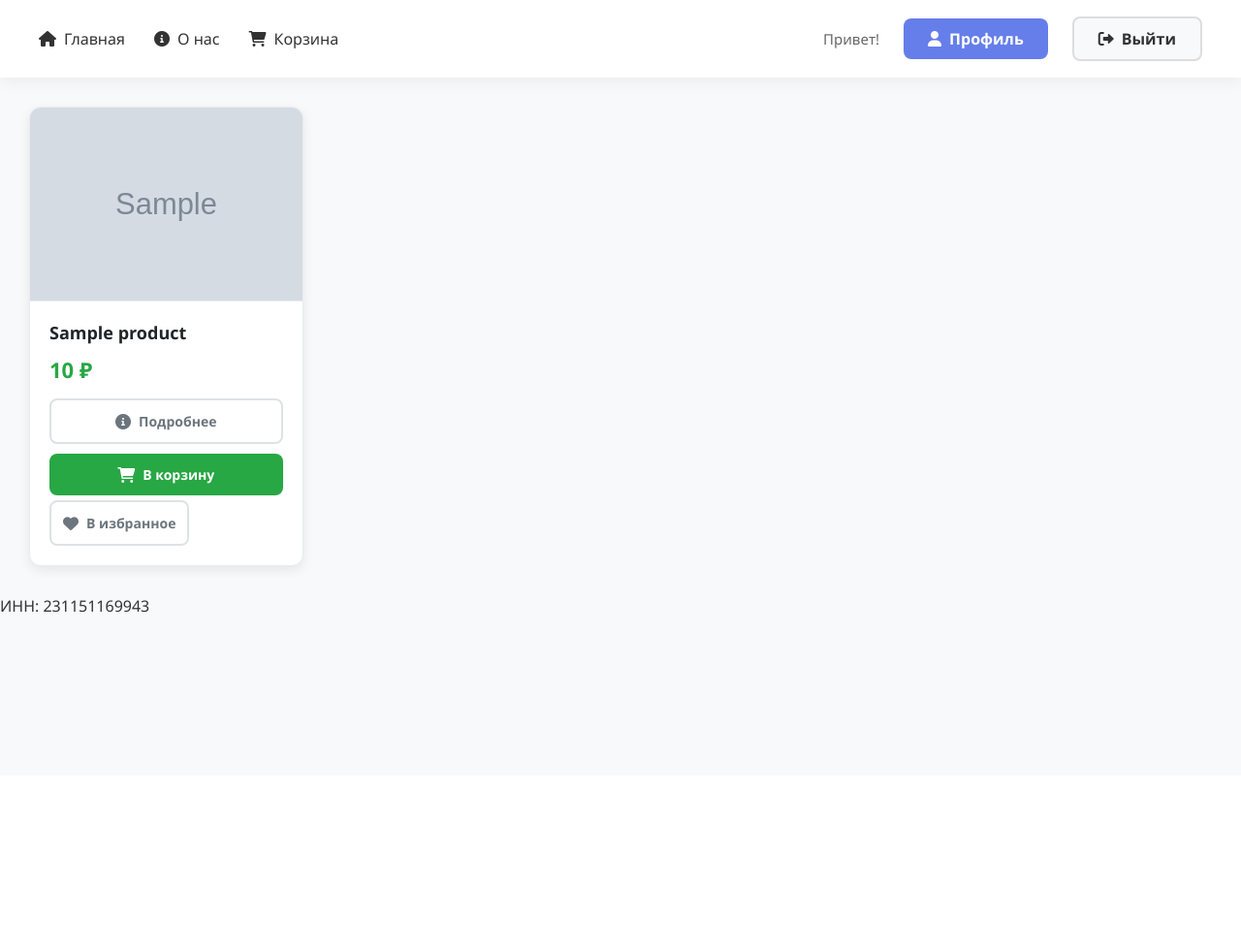
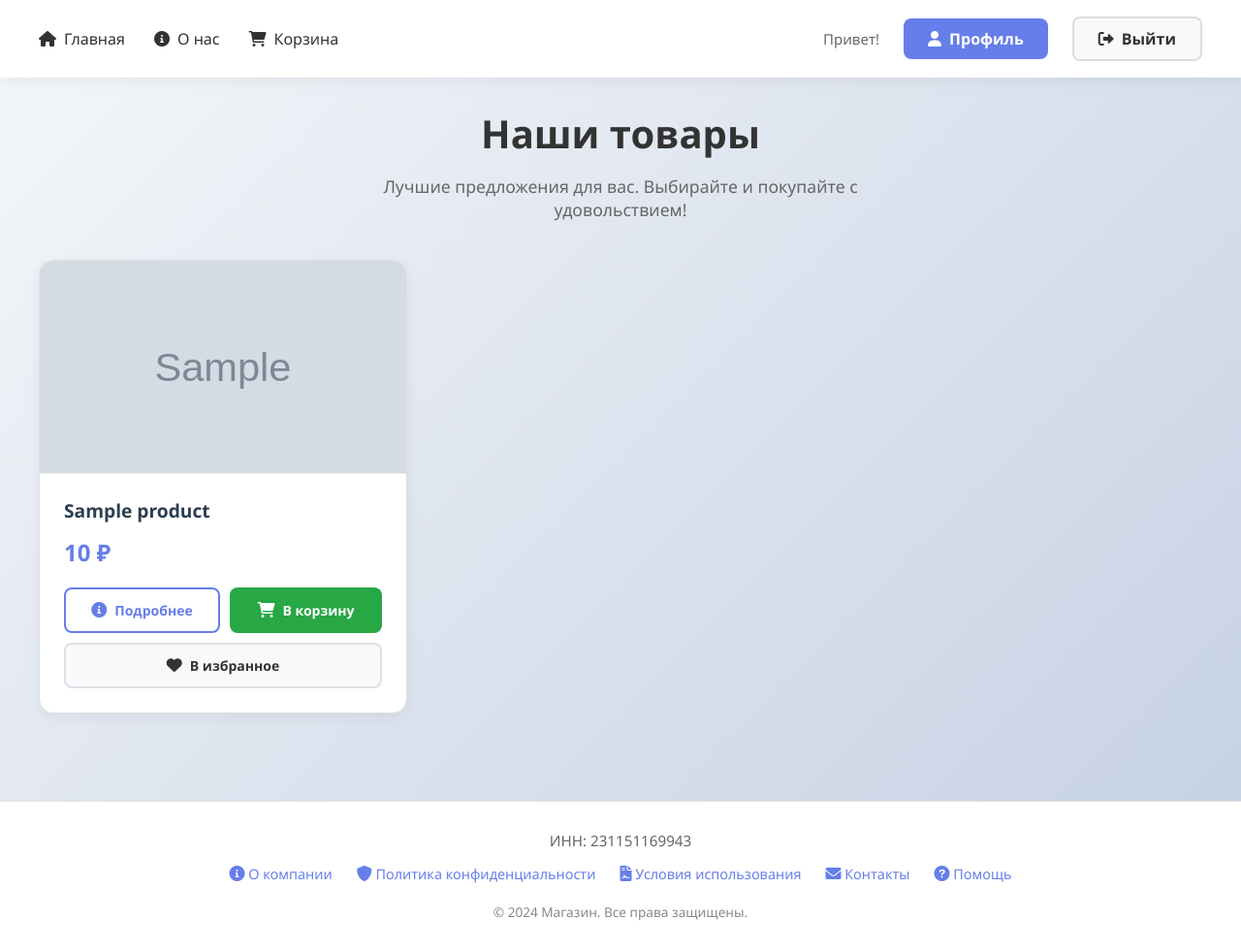
Before and after one commit to thelight21313/mini-shop, a Django app: page / in a window 1280 px wide. Shown: the whole page at 97% size. Before the commit the page ends 632 px from the top, so only its background shows below. Run offline with Django 4.2, Linux system fonts and the light colour scheme; tables that the repository leaves empty hold one stand-in row (values such as "Sample post"); grey boxes marked "Sample" are stand-in pictures; parts of the project's set-up code (start-up, migrations or seed data) failed here and were passed over.

Commit message:
update home.html (main page)

```diff
--- a/main/templates/main/home.html
+++ b/main/templates/main/home.html
@@ -4,7 +4,7 @@
 <head>
     <meta charset="UTF-8">
     <meta name="viewport" content="width=device-width, initial-scale=1.0">
-    <title>Магазин</title>
+    <title>Магазин | Каталог товаров</title>
     <style>
         * {
             margin: 0;
@@ -14,97 +14,133 @@
         }
 
         body {
-            background: #f8f9fa;
+            background: linear-gradient(135deg, #f5f7fa 0%, #c3cfe2 100%);
             color: #333;
+            min-height: 100vh;
+            display: flex;
+            flex-direction: column;
         }
 
-        .products {
-            padding: 30px;
-            display: grid;
-            grid-template-columns: repeat(auto-fill, minmax(280px, 1fr));
-            gap: 30px;
+        .main-content {
+            flex: 1;
+            padding: 30px 40px;
             max-width: 1400px;
+            margin: 0 auto;
+            width: 100%;
+        }
+
+        .page-header {
+            margin-bottom: 40px;
+            text-align: center;
+        }
+
+        .page-header h1 {
+            font-size: 2.5rem;
+            color: #333;
+            margin-bottom: 15px;
+        }
+
+        .page-header p {
+            color: #666;
+            font-size: 1.1rem;
+            max-width: 600px;
             margin: 0 auto;
         }
 
-        .card {
+        .products-grid {
+            display: grid;
+            grid-template-columns: repeat(auto-fill, minmax(300px, 1fr));
+            gap: 30px;
+            margin-bottom: 60px;
+        }
+
+        .product-card {
             background: white;
-            border-radius: 12px;
-            box-shadow: 0 4px 12px rgba(0,0,0,0.08);
+            border-radius: 15px;
+            box-shadow: 0 5px 15px rgba(0,0,0,0.05);
             overflow: hidden;
             display: flex;
             flex-direction: column;
-            transition: transform 0.3s ease, box-shadow 0.3s ease;
-            border: 1px solid #e9ecef;
+            transition: all 0.3s ease;
+            border: 1px solid #e0e0e0;
+            position: relative;
         }
 
-        .card:hover {
-            transform: translateY(-5px);
-            box-shadow: 0 8px 20px rgba(0,0,0,0.12);
+        .product-card:hover {
+            transform: translateY(-8px);
+            box-shadow: 0 15px 35px rgba(0,0,0,0.1);
         }
 
-        .card-image {
+        .product-image {
             width: 100%;
-            height: 200px;
+            height: 220px;
             object-fit: cover;
-            border-bottom: 1px solid #e9ecef;
+            border-bottom: 1px solid #f0f0f0;
         }
 
-        .card-content {
-            padding: 20px;
+        .product-content {
+            padding: 25px;
             flex: 1;
             display: flex;
             flex-direction: column;
         }
 
-        .card-title {
-            font-size: 18px;
+        .product-title {
+            font-size: 1.2rem;
             font-weight: 600;
-            margin-bottom: 10px;
-            color: #212529;
+            margin-bottom: 12px;
+            color: #2c3e50;
             line-height: 1.4;
         }
 
-        .card-price {
-            font-size: 22px;
+        .product-price {
+            font-size: 1.5rem;
             font-weight: 700;
-            color: #28a745;
-            margin-bottom: 15px;
+            color: #667eea;
+            margin-bottom: 20px;
         }
 
-        .card-actions {
+        .product-actions {
             margin-top: auto;
             display: flex;
             flex-direction: column;
+            gap: 12px;
+        }
+
+        .action-buttons {
+            display: flex;
             gap: 10px;
+            margin-bottom: 10px;
         }
 
         .btn {
-            padding: 12px;
+            padding: 12px 20px;
             border: none;
             border-radius: 8px;
             cursor: pointer;
             font-size: 14px;
             font-weight: 600;
-            transition: all 0.2s ease;
+            transition: all 0.3s ease;
             display: flex;
             align-items: center;
             justify-content: center;
             gap: 8px;
+            flex: 1;
+            text-decoration: none;
         }
 
         .btn:hover {
             transform: translateY(-2px);
-            box-shadow: 0 4px 8px rgba(0,0,0,0.1);
         }
 
         .btn-primary {
-            background: #007bff;
+            background: #667eea;
             color: white;
         }
 
         .btn-primary:hover {
-            background: #0056b3;
+            background: #5a6fd8;
+            box-shadow: 0 5px 15px rgba(102, 126, 234, 0.2);
         }
 
         .btn-secondary {
@@ -113,184 +149,251 @@
         }
 
         .btn-secondary:hover {
-            background: #1e7e34;
+            background: #218838;
+            box-shadow: 0 5px 15px rgba(40, 167, 69, 0.2);
         }
 
         .btn-outline {
             background: transparent;
-            color: #6c757d;
-            border: 2px solid #dee2e6;
+            color: #667eea;
+            border: 2px solid #667eea;
         }
 
         .btn-outline:hover {
-            border-color: #007bff;
-            color: #007bff;
+            background: rgba(102, 126, 234, 0.05);
         }
 
-        .form-group {
-            display: flex;
-            gap: 10px;
-            flex-wrap: wrap;
+        .btn-favorite {
+            background: #f8f9fa;
+            color: #333;
+            border: 2px solid #dee2e6;
+            width: 100%;
         }
 
-        .form-group .btn {
-            flex: 1;
-            min-width: 120px;
-        }
-
-        .empty-state {
-            grid-column: 1 / -1;
-            text-align: center;
-            padding: 60px 20px;
-            color: #6c757d;
-        }
-
-        .empty-state i {
-            font-size: 48px;
-            color: #dee2e6;
-            margin-bottom: 20px;
-        }
-
-        .empty-state h3 {
-            font-size: 24px;
-            margin-bottom: 10px;
-            color: #495057;
-        }
-
-        .quantity-controls {
-            display: flex;
-            align-items: center;
-            gap: 10px;
-            margin-bottom: 15px;
-            justify-content: center;
-        }
-
-        .quantity-btn {
-            width: 36px;
-            height: 36px;
-            border-radius: 50%;
-            border: 2px solid #dee2e6;
-            background: white;
-            font-size: 18px;
-            cursor: pointer;
-            display: flex;
-            align-items: center;
-            justify-content: center;
-            transition: all 0.2s ease;
-        }
-
-        .quantity-btn:hover {
-            border-color: #007bff;
-            background: #f8f9fa;
-        }
-
-        .quantity-value {
-            font-size: 18px;
-            font-weight: 600;
-            min-width: 40px;
-            text-align: center;
-        }
-
-        .in-cart-badge {
-            background: #28a745;
-            color: white;
-            padding: 4px 12px;
-            border-radius: 12px;
-            font-size: 12px;
-            font-weight: 600;
-            margin-left: 10px;
+        .btn-favorite:hover {
+            border-color: #dc3545;
+            color: #dc3545;
         }
 
         .action-form {
             width: 100%;
         }
 
+        .empty-state {
+            grid-column: 1 / -1;
+            text-align: center;
+            padding: 80px 20px;
+        }
+
+        .empty-icon {
+            font-size: 4rem;
+            color: #dee2e6;
+            margin-bottom: 25px;
+        }
+
+        .empty-state h3 {
+            font-size: 1.8rem;
+            margin-bottom: 15px;
+            color: #495057;
+        }
+
+        .empty-state p {
+            color: #6c757d;
+            font-size: 1.1rem;
+            margin-bottom: 25px;
+        }
+
+        .seller-corner {
+            position: fixed;
+            bottom: 40px;
+            right: 40px;
+            z-index: 1000;
+        }
+
+        .seller-btn {
+            background: linear-gradient(45deg, #667eea, #764ba2);
+            color: white;
+            padding: 14px 28px;
+            border-radius: 25px;
+            text-decoration: none;
+            font-weight: 600;
+            font-size: 15px;
+            box-shadow: 0 8px 25px rgba(102, 126, 234, 0.3);
+            border: none;
+            cursor: pointer;
+            display: flex;
+            align-items: center;
+            gap: 10px;
+            transition: all 0.3s ease;
+        }
+
+        .seller-btn:hover {
+            transform: translateY(-3px) scale(1.05);
+            box-shadow: 0 12px 30px rgba(102, 126, 234, 0.4);
+        }
+
+        footer {
+            background: white;
+            padding: 30px 40px;
+            text-align: center;
+            color: #666;
+            border-top: 1px solid #e0e0e0;
+            margin-top: auto;
+        }
+
+        .footer-content {
+            max-width: 1200px;
+            margin: 0 auto;
+        }
+
+        .footer-content p {
+            margin-bottom: 10px;
+            font-size: 0.95rem;
+        }
+
+        .footer-links {
+            display: flex;
+            justify-content: center;
+            gap: 25px;
+            flex-wrap: wrap;
+            margin-top: 15px;
+            margin-bottom: 15px;
+        }
+
+        .footer-links a {
+            color: #667eea;
+            text-decoration: none;
+            font-size: 0.9rem;
+            transition: color 0.3s ease;
+        }
+
+        .footer-links a:hover {
+            color: #5a6fd8;
+            text-decoration: underline;
+        }
+
+        .copyright {
+            color: #888;
+            font-size: 0.85rem;
+            margin-top: 20px;
+        }
+
+        @media (max-width: 1200px) {
+            .products-grid {
+                grid-template-columns: repeat(auto-fill, minmax(280px, 1fr));
+            }
+        }
+
         @media (max-width: 768px) {
-            .products {
+            .main-content {
+                padding: 20px;
+            }
+
+            .page-header h1 {
+                font-size: 2rem;
+            }
+
+            .products-grid {
                 grid-template-columns: repeat(auto-fill, minmax(250px, 1fr));
-                padding: 20px;
                 gap: 20px;
             }
 
-            .form-group {
+            .action-buttons {
                 flex-direction: column;
             }
 
-            .form-group .btn {
-                min-width: 100%;
+            .seller-corner {
+                bottom: 20px;
+                right: 20px;
+            }
+
+            .seller-btn {
+                padding: 12px 20px;
+                font-size: 14px;
+            }
+
+            footer {
+                padding: 25px 20px;
             }
         }
 
         @media (max-width: 480px) {
-            .products {
+            .products-grid {
                 grid-template-columns: 1fr;
             }
-        }
-        .seller-corner-button {
-        position: fixed;
-        top: 60px;
-        right: 20px;
-        z-index: 1000;
+
+            .page-header h1 {
+                font-size: 1.8rem;
             }
 
-    .corner-btn {
-        background: linear-gradient(45deg, #FF416C, #FF4B2B);
-        color: white;
-        padding: 10px 20px;
-        border-radius: 25px;
-        text-decoration: none;
-        font-weight: bold;
-        font-size: 14px;
-        box-shadow: 0 4px 12px rgba(255, 65, 108, 0.4);
-        border: none;
-        cursor: pointer;
-        display: inline-block;
-        transition: all 0.2s;
+            .seller-corner {
+                position: relative;
+                bottom: auto;
+                right: auto;
+                margin: 30px auto;
+                text-align: center;
+                justify-content: center;
             }
 
-    .corner-btn:hover {
-        transform: scale(1.05);
-        box-shadow: 0 6px 16px rgba(255, 65, 108, 0.6);
+            .seller-btn {
+                width: fit-content;
+                margin: 0 auto;
+            }
         }
 
-    .corner-btn i {
-        margin-right: 8px;
+        .fade-in {
+            animation: fadeIn 0.5s ease forwards;
+        }
+
+        @keyframes fadeIn {
+            from {
+                opacity: 0;
+                transform: translateY(20px);
+            }
+            to {
+                opacity: 1;
+                transform: translateY(0);
+            }
+        }
+
+        .stagger-delay {
+            animation-delay: calc(var(--order) * 0.1s);
         }
     </style>
     <link rel="stylesheet" href="https://cdnjs.cloudflare.com/ajax/libs/font-awesome/6.0.0/css/all.min.css">
 </head>
+<body>
+    <div class="main-content">
+        <div class="page-header">
+            <h1>Наши товары</h1>
+            <p>Лучшие предложения для вас. Выбирайте и покупайте с удовольствием!</p>
+        </div>
 
-<body>
-    <!-- PRODUCTS -->
-    <div class="products">
+        <div class="products-grid">
             {% for product in products %}
-        <div class="card">
-            <img src="{{ product.image_url }}" alt="{{ product.title }}" class="card-image">
+            <div class="product-card fade-in" style="--order: {{ forloop.counter0 }}; animation-delay: calc({{ forloop.counter0 }} * 0.1s);">
+                <img src="{{ product.image_url }}" alt="{{ product.title }}" class="product-image">
 
-            <div class="card-content">
-                <div class="card-title">{{ product.title }}</div>
-                <div class="card-price">{{ product.price }} ₽</div>
+                <div class="product-content">
+                    <h3 class="product-title">{{ product.title }}</h3>
+                    <div class="product-price">{{ product.price }} ₽</div>
 
-                <div class="card-actions">
-                    <!-- Одна форма для всех действий -->
+                    <div class="product-actions">
                         <form method="post" class="action-form">
                             {% csrf_token %}
                             <input type="hidden" name="product_id" value="{{ product.product_id }}">
 
-                        <div class="form-group">
-                            <!-- Кнопка "Подробнее" -->
+                            <div class="action-buttons">
                                 <button type="submit" name="action" value="details" class="btn btn-outline">
                                     <i class="fas fa-info-circle"></i> Подробнее
                                 </button>
 
-                            <!-- Кнопка "В корзину" -->
                                 <button type="submit" name="action" value="add_to_cart" class="btn btn-secondary">
                                     <i class="fas fa-shopping-cart"></i> В корзину
                                 </button>
                             </div>
 
-                        <!-- Кнопка "В избранное" (второй ряд) -->
-                        <button type="submit" name="action" value="add_to_favorites" class="btn btn-outline" style="margin-top: 5px;">
+                            <button type="submit" name="action" value="add_to_favorites" class="btn btn-favorite">
                                 <i class="fas fa-heart"></i> В избранное
                             </button>
                         </form>
@@ -299,59 +402,81 @@
             </div>
             {% empty %}
             <div class="empty-state">
+                <div class="empty-icon">
                     <i class="fas fa-box-open"></i>
-            <h3>Нет товаров</h3>
-            <p>Товары появятся скоро</p>
+                </div>
+                <h3>Товары не найдены</h3>
+                <p>Здесь скоро появятся новые предложения</p>
+                {% if is_seller %}
+                <a href="{% url 'create_product' %}" class="btn btn-primary">
+                    <i class="fas fa-plus"></i> Добавить первый товар
+                </a>
+                {% endif %}
             </div>
             {% endfor %}
-        {% if is_seller %}
-        <div class="seller-corner-button">
-            <a href="{% url 'create_product' %}" class="corner-btn" title="Создать товар">
-                <i class="fas fa-plus"></i> Создать товар
+        </div>
+
+        {% if is_seller and products %}
+        <div class="seller-corner">
+            <a href="{% url 'create_product' %}" class="seller-btn">
+                <i class="fas fa-plus-circle"></i> Создать товар
             </a>
         </div>
         {% endif %}
     </div>
 
+    <footer>
+        <div class="footer-content">
+            <p>ИНН: 231151169943</p>
+            <div class="footer-links">
+                <a href="{% url 'about' %}"><i class="fas fa-info-circle"></i> О компании</a>
+                <a href="#"><i class="fas fa-shield-alt"></i> Политика конфиденциальности</a>
+                <a href="#"><i class="fas fa-file-contract"></i> Условия использования</a>
+                <a href="#"><i class="fas fa-envelope"></i> Контакты</a>
+                <a href="#"><i class="fas fa-question-circle"></i> Помощь</a>
+            </div>
+            <div class="copyright">
+                © 2024 Магазин. Все права защищены.
+            </div>
+        </div>
+    </footer>
+
     <script>
-        // Анимация появления карточек
+        // Анимация загрузки карточек
         document.addEventListener('DOMContentLoaded', function() {
-            const cards = document.querySelectorAll('.card');
-            cards.forEach((card, index) => {
-                card.style.opacity = '0';
-                card.style.transform = 'translateY(20px)';
-
-                setTimeout(() => {
-                    card.style.transition = 'opacity 0.4s ease, transform 0.4s ease';
-                    card.style.opacity = '1';
-                    card.style.transform = 'translateY(0)';
-                }, index * 100);
+            const cards = document.querySelectorAll('.product-card');
+            cards.forEach(card => {
+                card.classList.add('fade-in');
             });
         });
 
-        // Обработка нажатий кнопок
+        // Обработка форм с подтверждением
         document.querySelectorAll('.action-form').forEach(form => {
             form.addEventListener('submit', function(e) {
-                const action = document.activeElement.value;
+                const submitter = e.submitter;
+                const action = submitter ? submitter.value : '';
 
-                // Здесь можно добавить предварительную обработку
-                switch(action) {
-                    case 'add_to_cart':
-                        console.log('Добавление в корзину');
-                        break;
-                    case 'add_to_favorites':
-                        console.log('Добавление в избранное');
-                        break;
-                    case 'details':
-                        console.log('Просмотр деталей');
-                        break;
+                // Можно добавить подтверждения для действий
+                if (action === 'add_to_cart') {
+                    console.log('Добавление товара в корзину...');
+                    // Здесь можно добавить уведомление
+                }
+            });
+        });
+
+        // Плавный скролл
+        document.querySelectorAll('a[href^="#"]').forEach(anchor => {
+            anchor.addEventListener('click', function (e) {
+                e.preventDefault();
+                const target = document.querySelector(this.getAttribute('href'));
+                if (target) {
+                    target.scrollIntoView({
+                        behavior: 'smooth',
+                        block: 'start'
+                    });
                 }
             });
         });
     </script>
-    <footer>
-    <p>ИНН: 231151169943</p>
-    <!-- остальные ссылки -->
-    </footer>
 </body>
 </html>
```
Lines whose indentation alone changed are shown as unchanged.
